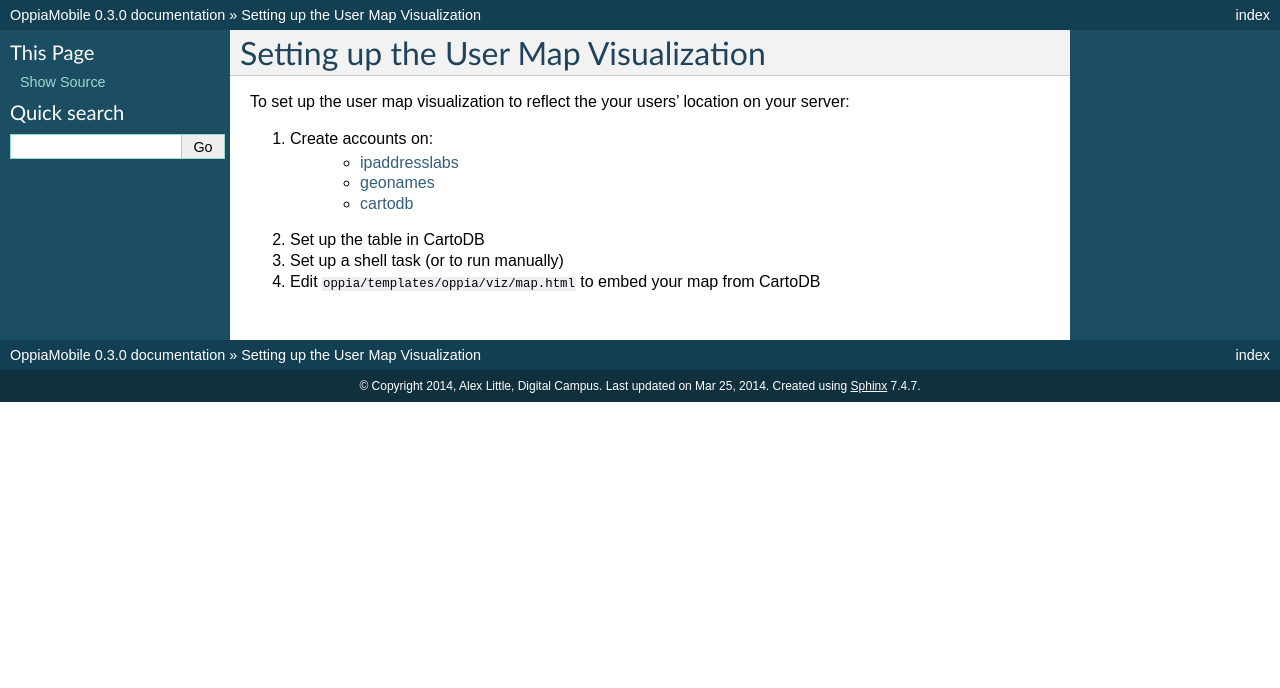
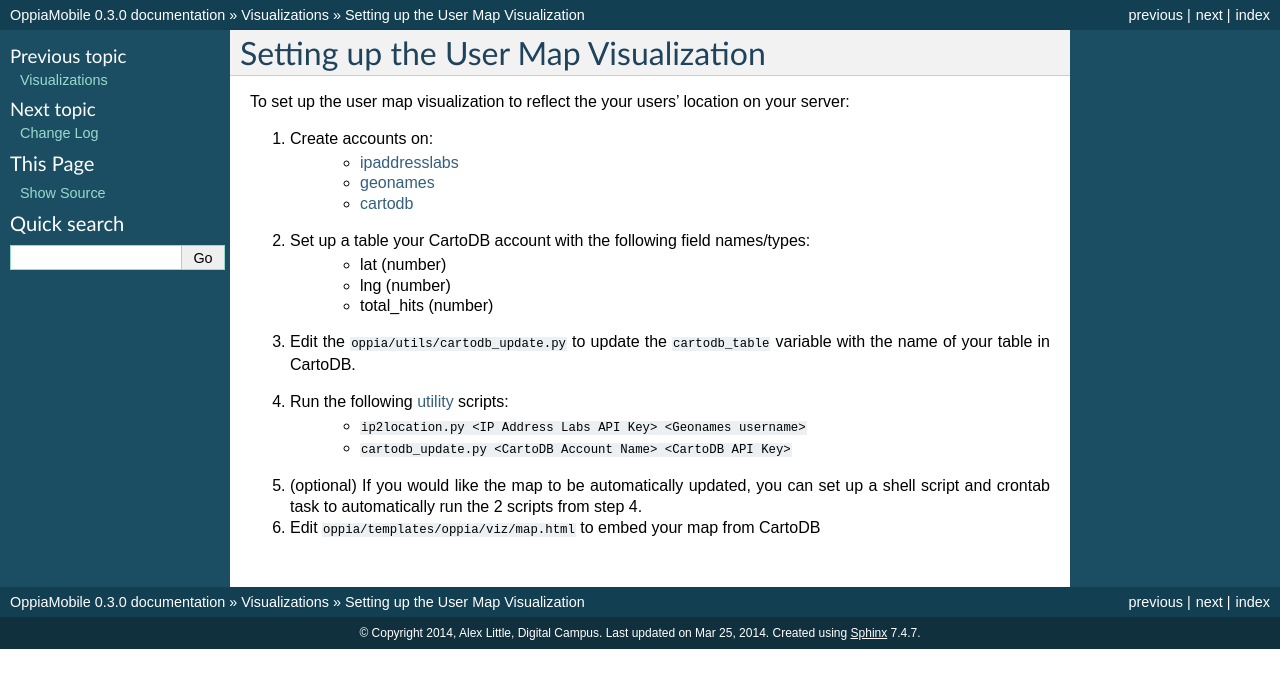
Before and after one commit to DigitalCampus/django-oppia, a Sphinx documentation site: the page built from docs/viz/user_map.rst, in a window 1280 px wide. Shown: the top 688 px of the page. Built offline with Sphinx 7.4.7, drawn with Linux system fonts in a browser that asks for light colours; the version number is read from the project's files by our own code.

Commit message:
OPEN - task 130: Add descriptions to util files and update docs to reflect the new util files https://github.com/DigitalCampus/django-oppia/issues/issue/130

```diff
--- a/docs/utilities.rst
+++ b/docs/utilities.rst
@@ -1,3 +1,5 @@
+.. _utilities:
+
 Utilities
 =========
 
--- a/docs/viz/index.rst
+++ b/docs/viz/index.rst
@@ -2,6 +2,11 @@
 
 Visualizations
 ===============
+
+.. toctree::
+   :maxdepth: 1
+
+   user_map
 
 Creating visualisations of the data in OppiaMobile is a work-in-progress,
 currently there are 2 main visualisations available:
--- a/docs/viz/user_map.rst
+++ b/docs/viz/user_map.rst
@@ -11,10 +11,20 @@ server:
 	  * `geonames <http://www.geonames.org/>`_
 	  * `cartodb <http://cartodb.com/>`_
 
-#. Set up the table in CartoDB
+#. Set up a table your CartoDB account with the following field names/types:
+	* lat (number)
+	* lng (number)
+	* total_hits (number)
 
+#. Edit the ``oppia/utils/cartodb_update.py`` to update the ``cartodb_table``
+   variable with the name of your table in CartoDB.
 
-#. Set up a shell task (or to run manually)
+#. Run the following :ref:`utility <utilities>` scripts:
+	* ``ip2location.py <IP Address Labs API Key> <Geonames username>``
+	* ``cartodb_update.py <CartoDB Account Name> <CartoDB API Key>``
 
+#. (optional) If you would like the map to be automatically updated, you can set
+   up a shell script and crontab task to automatically run the 2 scripts from
+   step 4.
 
 #. Edit ``oppia/templates/oppia/viz/map.html`` to embed your map from CartoDB
```
